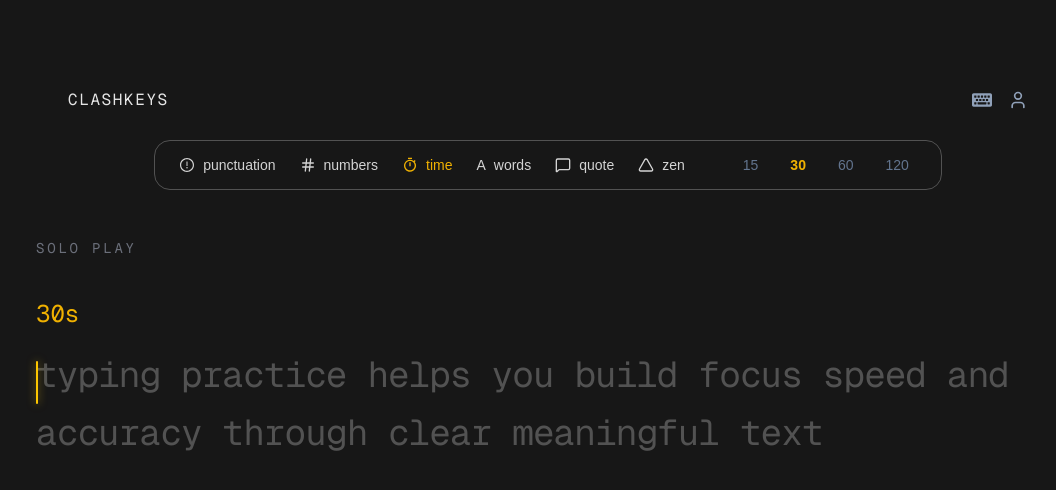
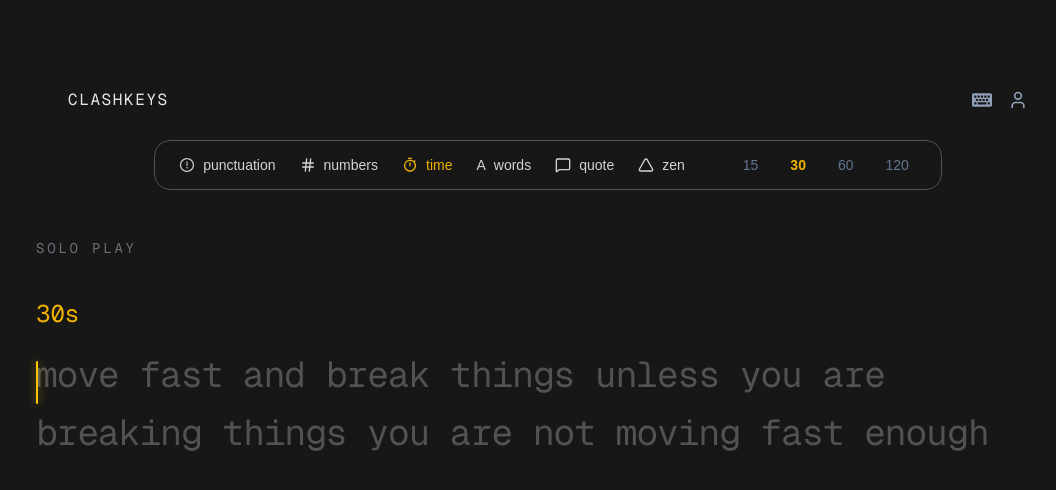
Before and after one commit to Aayush7105/clashkeys, a Next.js app: page /soloplay in a window 1280 px wide. Shown: the top 490 px of the page, without its empty margins (92-1148 px from the left). Built offline with nearby package versions, Linux system fonts and the light colour scheme; no server answers.

Commit message:
random sentence api integerated

```diff
--- a/app/soloplay/page.tsx
+++ b/app/soloplay/page.tsx
@@ -3,6 +3,7 @@ import {
   DEFAULT_SOLO_DURATION,
   SOLO_DURATIONS,
 } from "@/components/soloplay/soloplay-constants";
+import { SOLO_TEXT_POOL } from "@/components/soloplay/text-pool";
 
 export const dynamic = "force-dynamic";
 
@@ -29,12 +30,21 @@ function limitWords(text: string, maxWords: number) {
   return text.split(/\s+/).slice(0, maxWords).join(" ");
 }
 
+function getPoolFallback(): string {
+  if (!Array.isArray(SOLO_TEXT_POOL) || SOLO_TEXT_POOL.length === 0) {
+    return "";
+  }
+
+  const idx = Math.floor(Math.random() * SOLO_TEXT_POOL.length);
+  return SOLO_TEXT_POOL[idx] ?? SOLO_TEXT_POOL[0];
+}
+
 // same structure you already use
 async function getSentence(): Promise<string> {
   async function fetchWiki() {
     const r = await fetchWithTimeout(
       "https://en.wikipedia.org/api/rest_v1/page/random/summary",
-      6000,
+      5000,
     );
 
     if (!r.ok) throw new Error();
@@ -63,7 +73,7 @@ async function getSentence(): Promise<string> {
       // retry once
       return await fetchWiki();
     } catch {
-      return "Typing practice helps you build focus speed and accuracy through clear meaningful text";
+      return getPoolFallback();
     }
   }
 }
```
